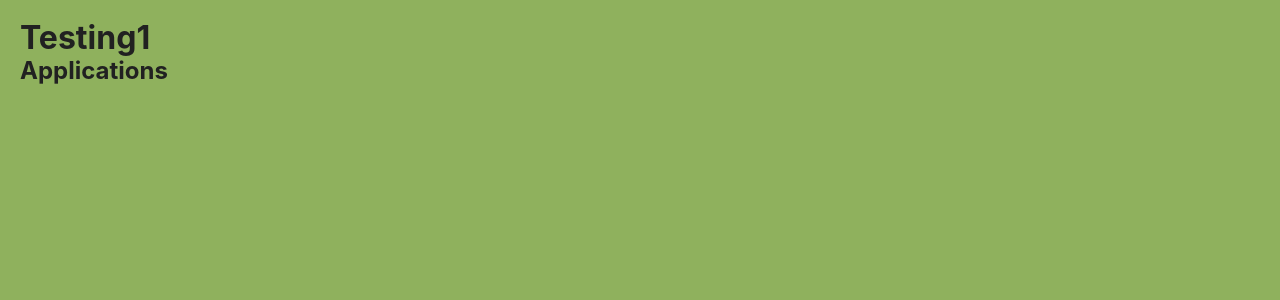
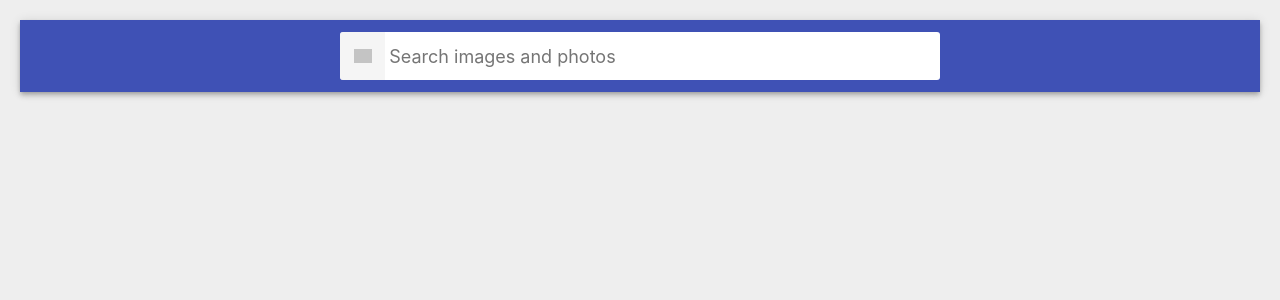
Before and after one commit to tooreagen/goit-react-hw-03-image-finder, a React (Create React App) app: page / in a window 1280 px wide. Shown: the top 300 px of the page. Built offline with nearby package versions, Linux system fonts and the light colour scheme; grey boxes are pictures that could not be loaded.

Commit message:
add searchbar

```diff
--- a/src/components/App.jsx
+++ b/src/components/App.jsx
@@ -1,6 +1,7 @@
 import { Component } from 'react';
 import { Layout } from './Layout';
 import { GlobalStyle } from './GlobalStyle';
+import { Searchbar } from './Searchbar/Searchbar';
 
 export class App extends Component {
   state = {
@@ -10,8 +11,7 @@
   render() {
     return (
       <Layout>
-        <h1>Testing1</h1>
-        <h2>Applications</h2>
+        <Searchbar />
 
         <GlobalStyle />
       </Layout>
--- a/src/components/GlobalStyle.js
+++ b/src/components/GlobalStyle.js
@@ -14,7 +14,7 @@
   font-family: -apple-system, BlinkMacSystemFont, 'Segoe UI', Roboto,
     Oxygen-Sans, Ubuntu, Cantarell, 'Helvetica Neue', sans-serif;
   color: #212121;
-  background-color: #8fb15d;
+  background-color: #eeeeee;
   -webkit-font-smoothing: antialiased;
   -moz-osx-font-smoothing: grayscale;
 }
--- a/src/components/Searchbar/Searchbar.jsx
+++ b/src/components/Searchbar/Searchbar.jsx
@@ -1,14 +1,38 @@
-// import { Component } from 'react';
+// Компонент принимает один проп onSubmit - функцию для передачи значения инпута при сабмите формы. Создает DOM-элемент следующей структуры.
+
 // import { List } from './ContactsList.styled';
 // import PropTypes from 'prop-types';
 
-// export class ContactsList extends Component {
-//   render() {
-//     return {};
-//   }
-// }
+import { Component } from 'react';
+import {
+  SearchbarHeader,
+  SearchForm,
+  SearchFormButton,
+  SearchFormButtonLabel,
+  SearchFormInput,
+} from './Searchbar.styled';
 
-// ContactsList.propTypes = {
+export class Searchbar extends Component {
+  render() {
+    return (
+      <SearchbarHeader>
+        <SearchForm>
+          <SearchFormButton type="submit">
+            <SearchFormButtonLabel>Search</SearchFormButtonLabel>
+          </SearchFormButton>
+
+          <SearchFormInput
+            type="text"
+            autocomplete="off"
+            autoFocus
+            placeholder="Search images and photos"
+          />
+        </SearchForm>
+      </SearchbarHeader>
+    );
+  }
+
+  // Searchbar.propTypes = {
   //   contacts: PropTypes.arrayOf(
   //     PropTypes.shape({
   //       id: PropTypes.string.isRequired,
@@ -18,4 +42,4 @@
   //   ),
   //   filterString: PropTypes.string,
   //   onDelete: PropTypes.func.isRequired,
-// };
+}
--- a/src/components/Searchbar/Searchbar.styled.js
+++ b/src/components/Searchbar/Searchbar.styled.js
@@ -1,18 +1,78 @@
-// .Searchbar {
-//   top: 0;
-//   left: 0;
-//   position: sticky;
-//   z-index: 1100;
-//   display: flex;
-//   justify-content: center;
-//   align-items: center;
-//   min-height: 64px;
-//   padding-right: 24px;
-//   padding-left: 24px;
-//   padding-top: 12px;
-//   padding-bottom: 12px;
-//   color: #fff;
-//   background-color: #3f51b5;
-//   box-shadow: 0px 2px 4px -1px rgba(0, 0, 0, 0.2),
-//     0px 4px 5px 0px rgba(0, 0, 0, 0.14), 0px 1px 10px 0px rgba(0, 0, 0, 0.12);
-// }
+import styled from "styled-components";
+
+export const SearchbarHeader = styled.header`
+  top: 0;
+  left: 0;
+  position: sticky;
+  z-index: 1100;
+  display: flex;
+  justify-content: center;
+  align-items: center;
+  min-height: 64px;
+  padding-right: 24px;
+  padding-left: 24px;
+  padding-top: 12px;
+  padding-bottom: 12px;
+  color: #fff;
+  background-color: #3f51b5;
+  box-shadow: 0px 2px 4px -1px rgba(0, 0, 0, 0.2),
+    0px 4px 5px 0px rgba(0, 0, 0, 0.14), 0px 1px 10px 0px rgba(0, 0, 0, 0.12);
+
+`;
+
+export const SearchForm = styled.form`
+    display: flex;
+    align-items: center;
+    width: 100%;
+    max-width: 600px;
+    background-color: #fff;
+    border-radius: 3px;
+    overflow: hidden;
+`;
+
+export const SearchFormButton = styled.button`
+  display: inline-block;
+  width: 48px;
+  height: 48px;
+  border: 0;
+  background-image: url('https://image.flaticon.com/icons/svg/149/149852.svg');
+  background-size: 40%;
+  background-repeat: no-repeat;
+  background-position: center;
+  opacity: 0.6;
+  transition: opacity 250ms cubic-bezier(0.4, 0, 0.2, 1);
+  cursor: pointer;
+  outline: none;
+
+  :hover {
+   opacity: 1;
+  }
+`;
+
+export const SearchFormButtonLabel = styled.span`
+  position: absolute;
+  width: 1px;
+  height: 1px;
+  padding: 0;
+  overflow: hidden;
+  clip: rect(0, 0, 0, 0);
+  white-space: nowrap;
+  clip-path: inset(50%);
+  border: 0;
+`;
+
+export const SearchFormInput = styled.input`
+  display: inline-block;
+  width: 100%;
+  font: inherit;
+  font-size: 20px;
+  border: none;
+  outline: none;
+  padding-left: 4px;
+  padding-right: 4px;
+
+  ::placeholder {
+    font: inherit;
+    font-size: 18px;
+  }
+`;
```
Also changed, not shown: src/components/Button/Button.styled.js (+0 -66 lines). Lines whose indentation alone changed are shown as unchanged.
